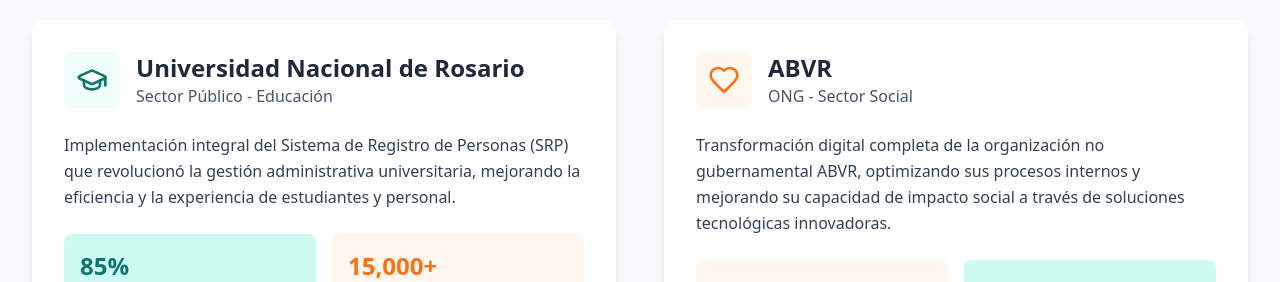
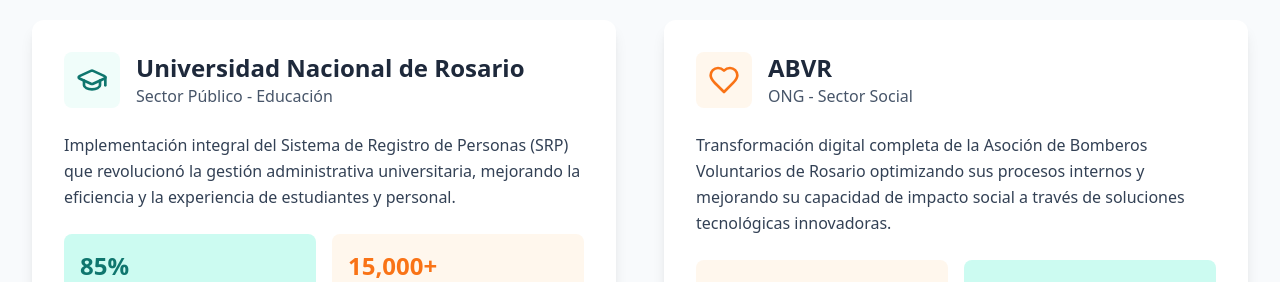
Before and after one commit to Guideon365AR/ProQualis, a React (Vite) app: page / in a window 1280 px wide. Shown: the part 2480-2762 px from the top of the page. Built offline with nearby package versions, Linux system fonts and the light colour scheme.

Commit message:
Updated App.tsx

```diff
--- a/src/App.tsx
+++ b/src/App.tsx
@@ -335,7 +335,7 @@ function App() {
               </div>
 
               <p className="text-slate-700 mb-6 leading-relaxed">
-                Transformación digital completa de la organización no gubernamental ABVR,
+                Transformación digital completa de la Asoción de Bomberos Voluntarios de Rosario
                 optimizando sus procesos internos y mejorando su capacidad de impacto social
                 a través de soluciones tecnológicas innovadoras.
               </p>
```
